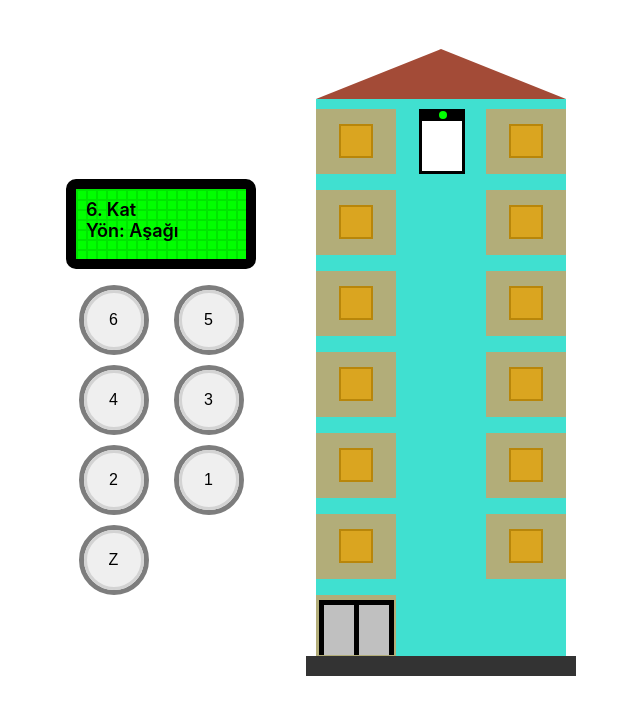
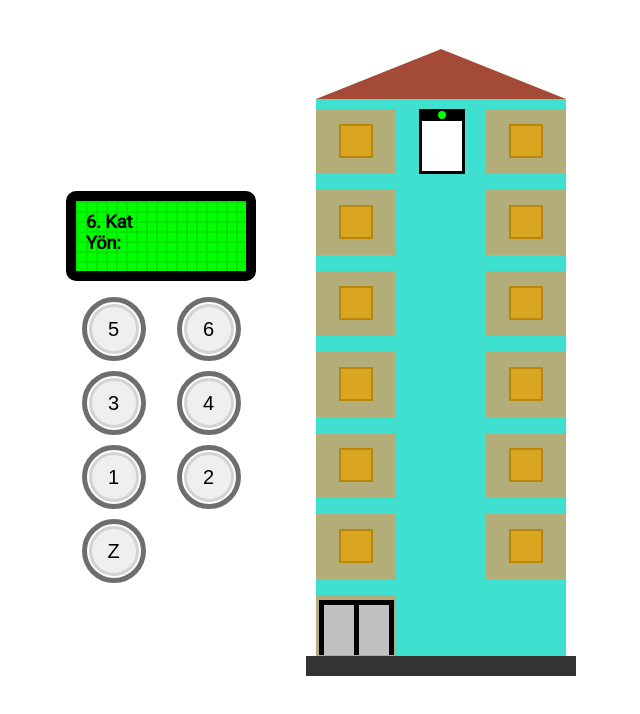
Before and after one commit to isagul/elevator, a React (Create React App) app: page / in a window 1280 px wide. Shown: the top 714 px of the page, without its empty margins (324-964 px from the left). Built offline with nearby package versions, Linux system fonts and the light colour scheme.

Commit message:
elevator move feature added

```diff
--- a/public/index.html
+++ b/public/index.html
@@ -15,6 +15,7 @@
       user's mobile device or desktop. See https://developers.google.com/web/fundamentals/web-app-manifest/
     -->
     <link rel="manifest" href="%PUBLIC_URL%/manifest.json" />
+    <link href="https://fonts.googleapis.com/css?family=Roboto&display=swap" rel="stylesheet">
     <!--
       Notice the use of %PUBLIC_URL% in the tags above.
       It will be replaced with the URL of the `public` folder during the build.
--- a/src/App.js
+++ b/src/App.js
@@ -2,42 +2,90 @@ import React, {useState} from 'react';
 import './App.scss';
 
 function App() {
-  const [floorInfo, setFloorInfo] = useState(6);
-  const [elevatorDirection, setElevatorDirection] = useState('Aşağı');
+  const [floorInfo, setFloorInfo] = useState({value: 6, label: '6'});
+  const [elevatorDirection, setElevatorDirection] = useState('');
+  const [pressedFloors, setPressedFloors] = useState([]);
+  // let pressedFloors = [];
+  const elevatorArriveTime = 1000;
+
+  const elevatorButtons = () => {
+    let floors = [
+      {value: 5, label: '5' },
+      {value: 6, label: '6' },
+      {value: 3, label: '3' },
+      {value: 4, label: '4' },
+      {value: 1, label: '1' },
+      {value: 2, label: '2' },
+      {value: 0, label: 'Z' }
+    ];
+    return floors.map((floor, index) => {
+      return (
+        <div className="outer" key={index}>
+          <button className="button" onClick={() => pressedButton(floor)} id={`button-${floor.value}`}>{floor.label}</button>
+        </div>
+      )
+    })
+  }
+
+  const closeDoorElevator = (e) => {
+    let elevator = document.getElementById('elevator');
+    elevator.classList.add('close-door');
+
+    let clickedButton = document.getElementById(`button-${e.value}`);
+    clickedButton.classList.add('active-button')
+  }
+
+  function openDoorElevator(e){
+    let elevator = document.getElementById('elevator');
+    elevator.classList.remove('close-door');
+
+    let clickedButton = document.getElementById(`button-${e.value}`);
+    clickedButton.classList.remove('active-button')
+  }
+
+  function pressedButton(e){
+    closeDoorElevator(e);
+    setPressedFloors(prevFloors => [...prevFloors, e])
+    setTimeout(() => {
+      const {value} = e;
+      /*setPressedFloors(prevFloors => [...prevFloors, value])
+      console.log('pressed floors', pressedFloors);*/
+      let elevator = document.getElementById('elevator');
+      let floor = document.getElementById(`floor-${value}`);
+
+      if (value > floorInfo.value) {
+        setElevatorDirection('Yukarı')
+        for (let i = elevator.offsetTop; i >= floor.offsetTop; i--) {
+          elevator.style.top = i + 'px'
+        }
+      } else {
+        setElevatorDirection('Aşağı')
+        for (let i = elevator.offsetTop; i <= floor.offsetTop; i++) {
+          elevator.style.top = i + 'px'
+        }
+      }
+    }, elevatorArriveTime)
+    setTimeout(() => {
+      openDoorElevator(e);
+      setFloorInfo(e);
+
+    },elevatorArriveTime + 1000)
+
+  }
 
   return (
     <div className="app">
       <div className="elevator-buttons-area">
         <div className="floor-info-area">
-          <p class="floor-info">{floorInfo}. Kat</p>
-          <p class="elevator-direction-info">Yön: {elevatorDirection}</p>
+          <p className="floor-info">{floorInfo.label}. Kat</p>
+          <p className="elevator-direction-info">Yön: {elevatorDirection}</p>
         </div>
         <div className="elevator-buttons">
-          <div className="outer">
-            <button className="button">6</button>
-          </div>
-          <div className="outer">
-            <button className="button">5</button>
-          </div>
-          <div className="outer">
-            <button className="button">4</button>
-          </div>
-          <div className="outer">
-            <button className="button">3</button>
-          </div>
-          <div className="outer">
-            <button className="button">2</button>
-          </div>
-          <div className="outer">
-            <button className="button">1</button>
-          </div>
-          <div className="outer">
-            <button className="button">Z</button>
-          </div>
+          {elevatorButtons()}
         </div>
       </div>
       <div className="building">
-        <div className="floor">
+        <div className="floor" id="floor-6">
           <div className="home">
             <div className="room">
 
@@ -49,7 +97,7 @@ function App() {
             </div>
           </div>
         </div>
-        <div className="floor">
+        <div className="floor" id="floor-5">
           <div className="home">
             <div className="room">
 
@@ -61,7 +109,7 @@ function App() {
             </div>
           </div>
         </div>
-        <div className="floor">
+        <div className="floor" id="floor-4">
           <div className="home">
             <div className="room">
 
@@ -73,7 +121,7 @@ function App() {
             </div>
           </div>
         </div>
-        <div className="floor">
+        <div className="floor" id="floor-3">
           <div className="home">
             <div className="room">
 
@@ -85,7 +133,7 @@ function App() {
             </div>
           </div>
         </div>
-        <div className="floor">
+        <div className="floor" id="floor-2">
           <div className="home">
             <div className="room">
 
@@ -97,7 +145,7 @@ function App() {
             </div>
           </div>
         </div>
-        <div className="floor">
+        <div className="floor" id="floor-1">
           <div className="home">
             <div className="room">
 
@@ -109,15 +157,15 @@ function App() {
             </div>
           </div>
         </div>
-        <div className="floor">
+        <div className="floor" id="floor-0">
           <div className="home">
             <div className="door"></div>
             <div className="door"></div>
           </div>
         </div>
-        <div className="elevator">
-          <div class="elevator-door"></div>
-          <div class="elevator-light"></div>
+        <div className="elevator" id="elevator">
+          <div className="elevator-door"></div>
+          <div className="elevator-light"></div>
         </div>
       </div>
     </div>
--- a/src/App.scss
+++ b/src/App.scss
@@ -7,6 +7,8 @@
   align-items: center;
   padding: 4rem;
   margin: 3rem auto 0 auto;
+  font-family: 'Roboto', sans-serif;
+
 
   .elevator-buttons-area {
     .floor-info-area {
@@ -36,19 +38,27 @@
       justify-items: center;
       grid-row-gap: 10px;
       .outer {
-        border: 5px solid #7D7D7D;
+        border: 5px solid #6E6E6E;
         border-radius: 50%;
+        padding: 2px;
         .button {
-          height: 60px;
-          width: 60px;
+          height: 50px;
+          width: 50px;
           border-radius: 50%;
           border: 3px solid lightgray;
-          font-size: 16px;
+          font-size: 20px;
           outline: none;
           &:hover {
             cursor: pointer;
-            border-color: #01FF00;
           }
+          &:active, &.active {
+            background:lime;
+            box-shadow: 1px 1px 5px 3px green;
+            color: white;
+          }
+        }
+        &:hover {
+          background-color: lime;
         }
       }
     }
@@ -101,38 +111,23 @@
         height: 50px;
         left: 41%;
         width: 40px;
-        background-color: white;
         border: 3px solid black;
         border-top-width: 12px;
+        background: linear-gradient(to right, #C0C0C0 50%, white 50%);
+        background-size: 200% 100%;
+        background-position:right bottom;
+        transition:all 1s ease;
         .elevator-door {
           width: 100%;
           height: 100%;
           right: 0;
           position: relative;
-          // background: silver;
-          background: radial-gradient(
-              center,
-              circle,
-              rgba(255, 255, 255, 0.35),
-              rgba(255, 255, 255, 0) 20%,
-              rgba(255, 255, 255, 0) 21%
-            ),
-            radial-gradient(
-              center,
-              circle,
-              rgba(0, 0, 0, 0.2),
-              rgba(0, 0, 0, 0) 20%,
-              rgba(0, 0, 0, 0) 21%
-            ),
-            radial-gradient(center, circle farthest-corner, grey, lighten(gray, 4%));
-          background-size: 7px 7px, 7px 7px, 100% 100%;
-          background-position: 1px 1px, 0px 0px, center center;
         }
 
         .elevator-light {
           position: absolute;
           top: -10px;
-          left: calc(50% - 3px);
+          left: calc(50% - 4px);
           border-radius: 50%;
           width: 8px;
           height: 8px;
@@ -161,3 +156,13 @@
     }
   }
 }
+
+.close-door {
+  background-position:left bottom !important;
+}
+
+.active-button {
+  background:lime;
+  box-shadow: 1px 1px 5px 3px green;
+  color: white;
+}
```
